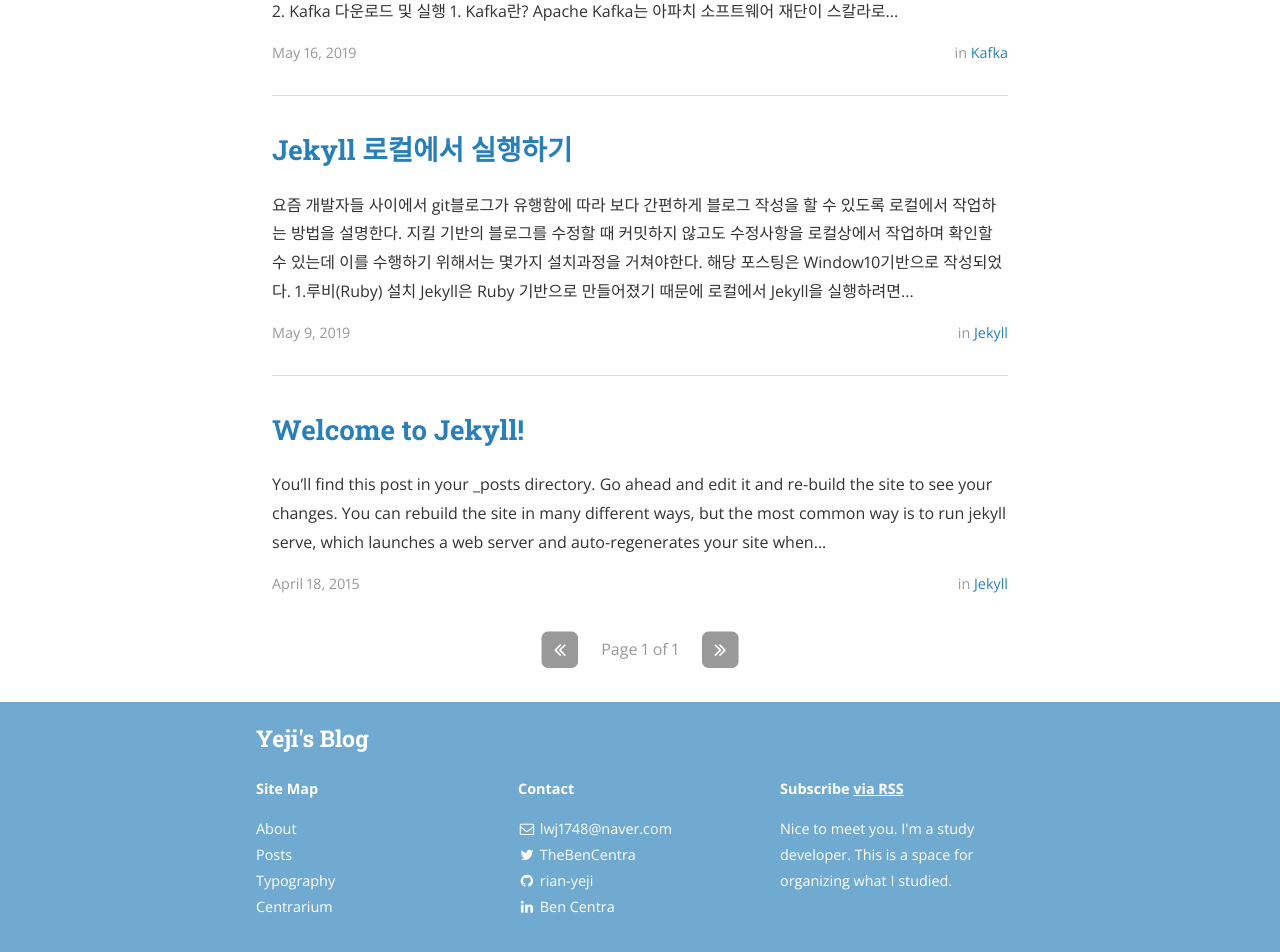
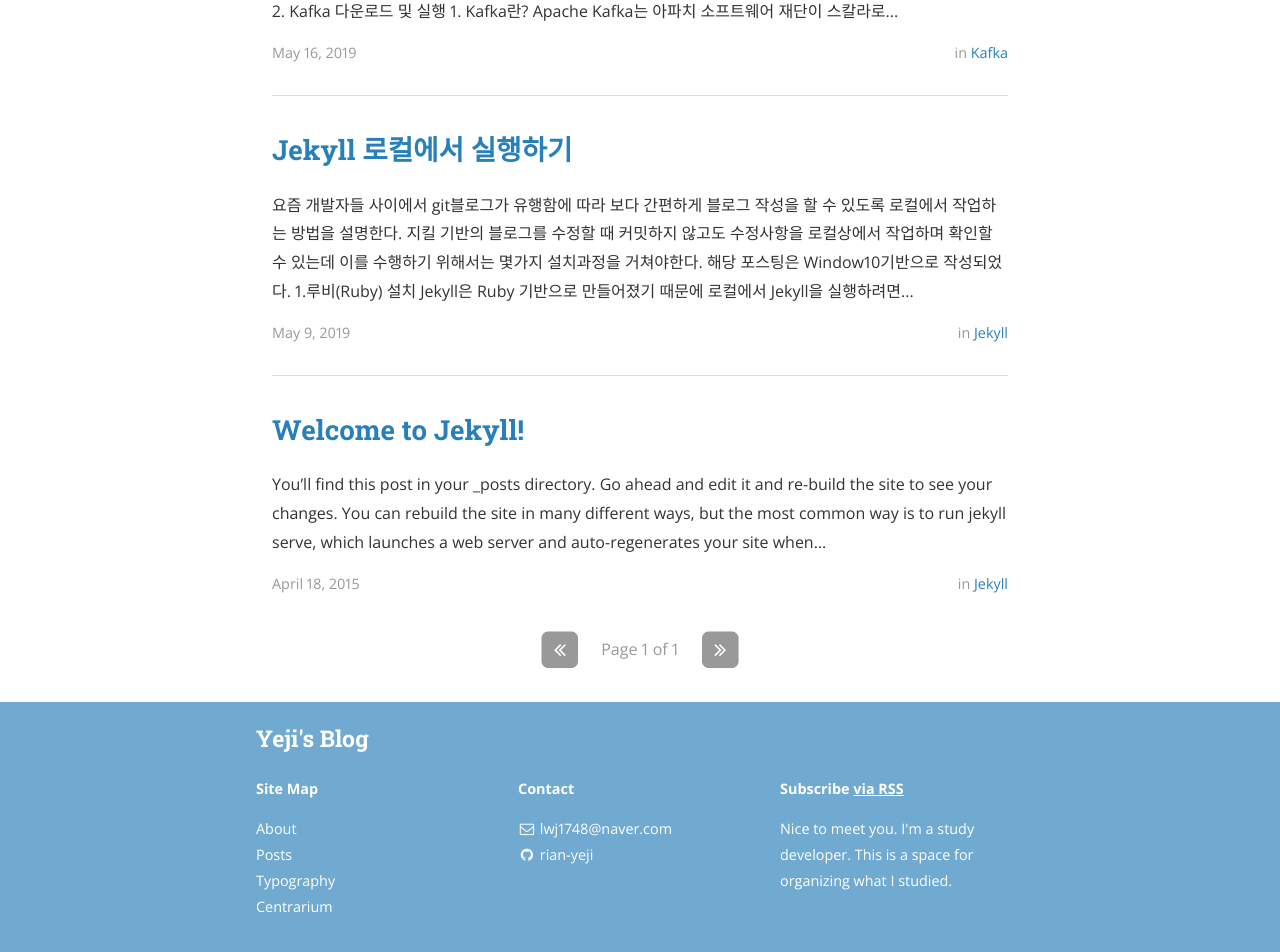
Before and after one commit to rian-yeji/rian-yeji.github.io, a Jekyll site: the page built from index.html, in a window 1280 px wide. Shown: the part 690-1642 px from the top of the page. Built offline with Jekyll 4.4.1, drawn with Linux system fonts in a browser that asks for light colours; nearby versions of some CDN libraries; the list of posts is cut into pages by our own code.

Commit message:
Update _config.yml

```diff
--- a/_config.yml
+++ b/_config.yml
@@ -74,14 +74,14 @@
 social:
   - name: Twitter
     icon: twitter
-    username: TheBenCentra
-    url: https://twitter.com/TheBenCentra
+    username:
+    url:
     desc: Follow me on Twitter
     share: true
 
   - name: Facebook
     icon: facebook
-    username: thebencentra
+    username:
     url:
     desc: Friend me on Facebook
     share: true
@@ -95,8 +95,8 @@
 
   - name: LinkedIn
     icon: linkedin
-    username: Ben Centra
-    url: https://www.linkedin.com/pub/ben-centra/47/769/60a
+    username:
+    url:
     desc: Connect with me on LinkedIn
     share: true
 
```
